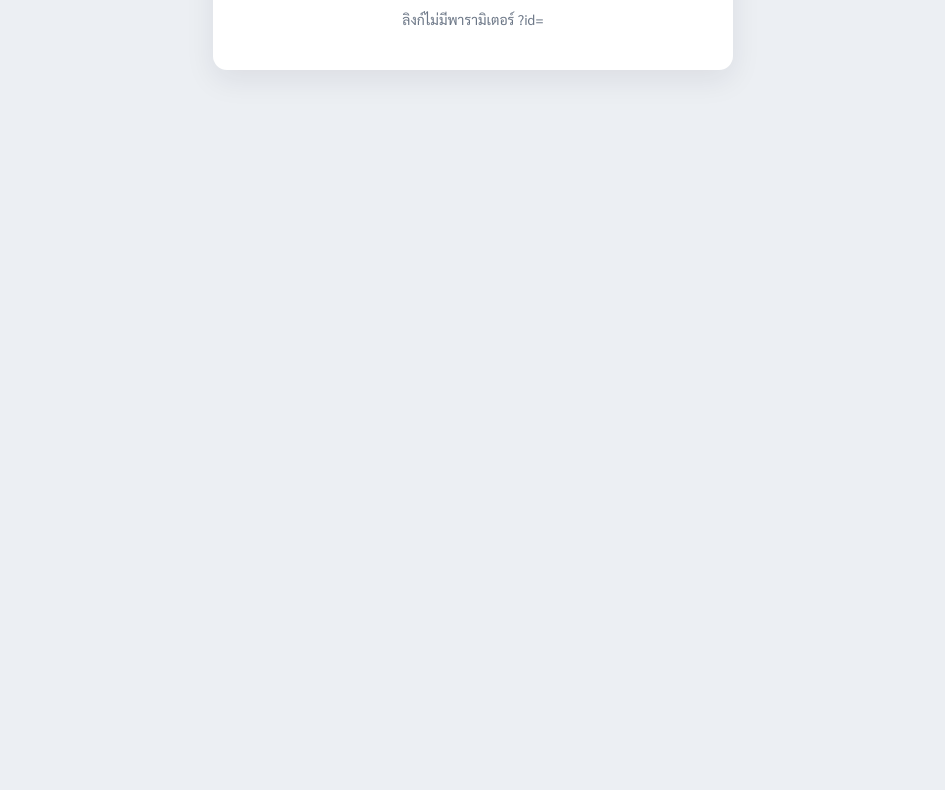
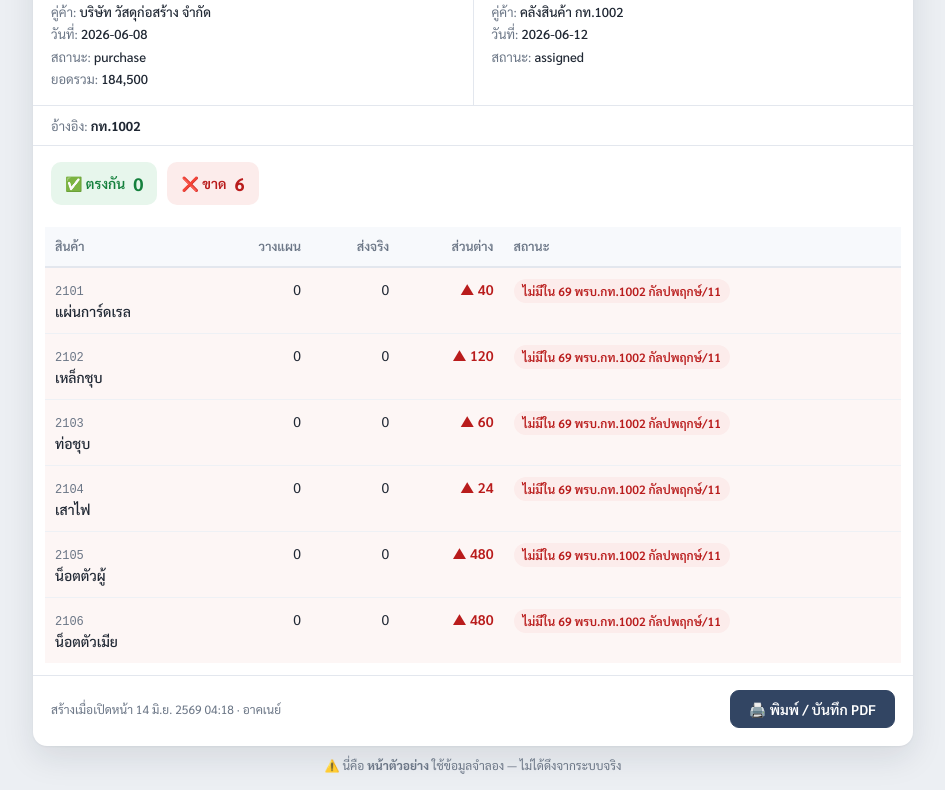
Before and after one commit to piyachaichompunut-design/inventory, a website: page index.html in a window 1280 px wide. Shown: the part 202-992 px from the top of the page, without its empty margins (167-1112 px from the left). Before the commit the page ends 800 px from the top, so only its background shows below. Drawn offline with Linux system fonts and the light colour scheme.

Commit message:
Update index.html

```diff
--- a/index.html
+++ b/index.html
@@ -274,10 +274,55 @@ function renderDelivery(rec, d){
   </div>`;
 }
 
+// ── PREVIEW MODE ─────────────────────────────────────────────────────────
+// ไฟล์นี้คือ "compare.html" เวอร์ชันตัวอย่าง — ใส่ข้อมูลจำลองตรงกับเคสจริง
+// (/เทียบ po2606025 ส่งของ กท.1002 12/6 → ตรงกัน 0 / ขาด 6) เพื่อดูหน้าตา
+// ก่อน deploy ไฟล์ compare.html จริง (ที่อ่านจาก Supabase) ขึ้น production
 // ── โหลดข้อมูล ──
 async function load(){
   const id = qp('id');
-  if(!id){ showState('🔎','ไม่พบรหัสเอกสาร','ลิงก์ไม่มีพารามิเตอร์ ?id='); return; }
+
+  // ── โหมดพรีวิว: ไม่มี ?id= → ใช้ข้อมูลจำลองแทนการดึงจาก Supabase ──
+  if(!id){
+    const rec = { title: 'เปรียบเทียบ PO2606025 vs ใบส่งของ', company: 'อาคเนย์' };
+    const d = {
+      mode: 'delivery',
+      otherType: 'po', otherNum: '2606025',
+      otherDoc: {
+        partner_id: [99,'บริษัท วัสดุก่อสร้าง จำกัด'],
+        date_order: '2026-06-08',
+        state: 'purchase',
+        amount_total: 184500
+      },
+      picking: {
+        name: '69 พรบ.กท.1002 กัลปพฤกษ์/11',
+        origin: 'กท.1002',
+        partner: 'คลังสินค้า กท.1002',
+        scheduled_date: '2026-06-12',
+        state: 'assigned'
+      },
+      rows: [
+        { code:'2101', name:'แผ่นการ์ดเรล', qtyPlanned:0, qtyDone:0, qtyOther:40, diff:40, status:'missing_b' },
+        { code:'2102', name:'เหล็กชุบ',       qtyPlanned:0, qtyDone:0, qtyOther:120, diff:120, status:'missing_b' },
+        { code:'2103', name:'ท่อชุบ',         qtyPlanned:0, qtyDone:0, qtyOther:60, diff:60, status:'missing_b' },
+        { code:'2104', name:'เสาไฟ',          qtyPlanned:0, qtyDone:0, qtyOther:24, diff:24, status:'missing_b' },
+        { code:'2105', name:'น็อตตัวผู้',     qtyPlanned:0, qtyDone:0, qtyOther:480, diff:480, status:'missing_b' },
+        { code:'2106', name:'น็อตตัวเมีย',    qtyPlanned:0, qtyDone:0, qtyOther:480, diff:480, status:'missing_b' }
+      ]
+    };
+    if(d.mode === 'delivery') renderDelivery(rec, d);
+    else renderCompare(rec, d);
+    document.title = 'พรีวิว: ' + rec.title;
+
+    // แจ้งว่านี่คือพรีวิว
+    const note = document.createElement('div');
+    note.style.cssText = 'max-width:880px;margin:10px auto 0;font-size:12px;color:#6b7686;text-align:center';
+    note.innerHTML = '⚠️ นี่คือ <b>หน้าตัวอย่าง</b> ใช้ข้อมูลจำลอง — ไม่ได้ดึงจากระบบจริง';
+    app.appendChild(note);
+    return;
+  }
+
+  // ── โหมดจริง: มี ?id= → ดึงจาก Supabase ──
   try{
     const url = `${SB_URL}/rest/v1/delivery_views?id=eq.${encodeURIComponent(id)}&select=id,title,company,status_label,data`;
     const res = await fetch(url, { headers:{ apikey:SB_KEY, Authorization:'Bearer '+SB_KEY } });
```
